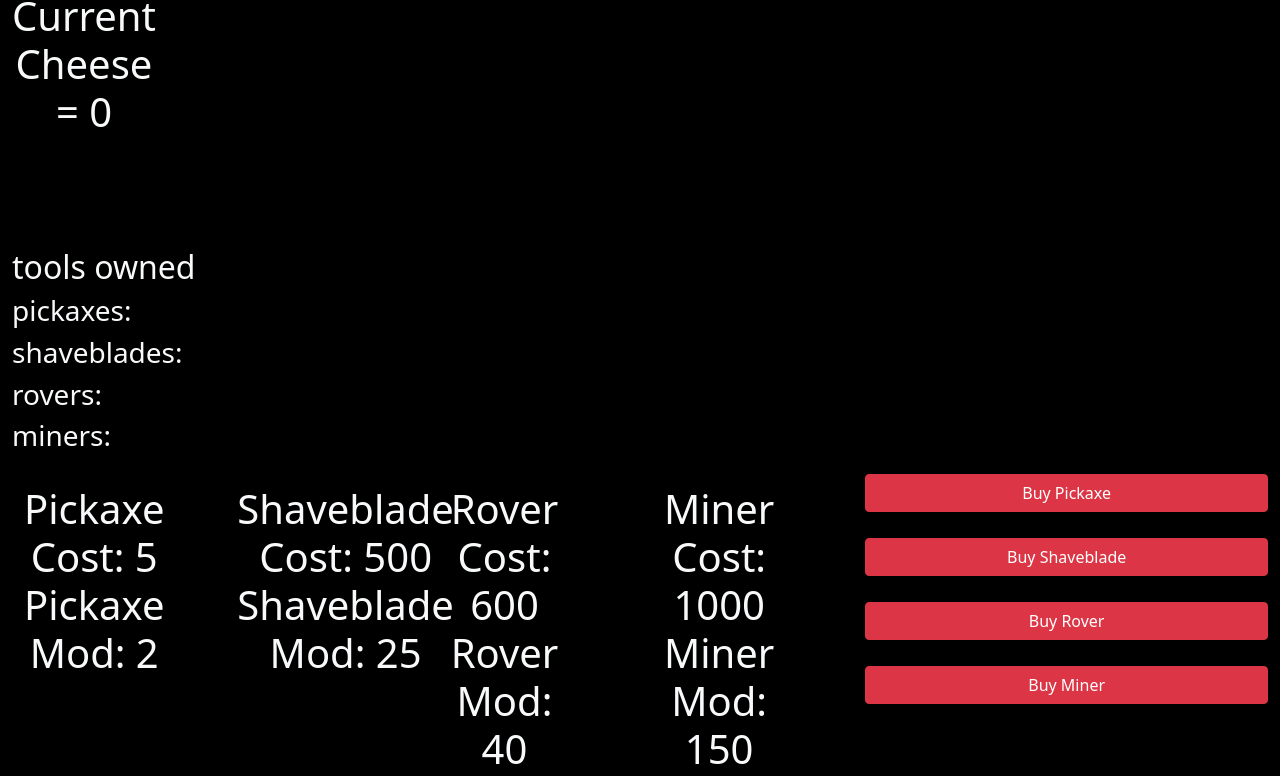
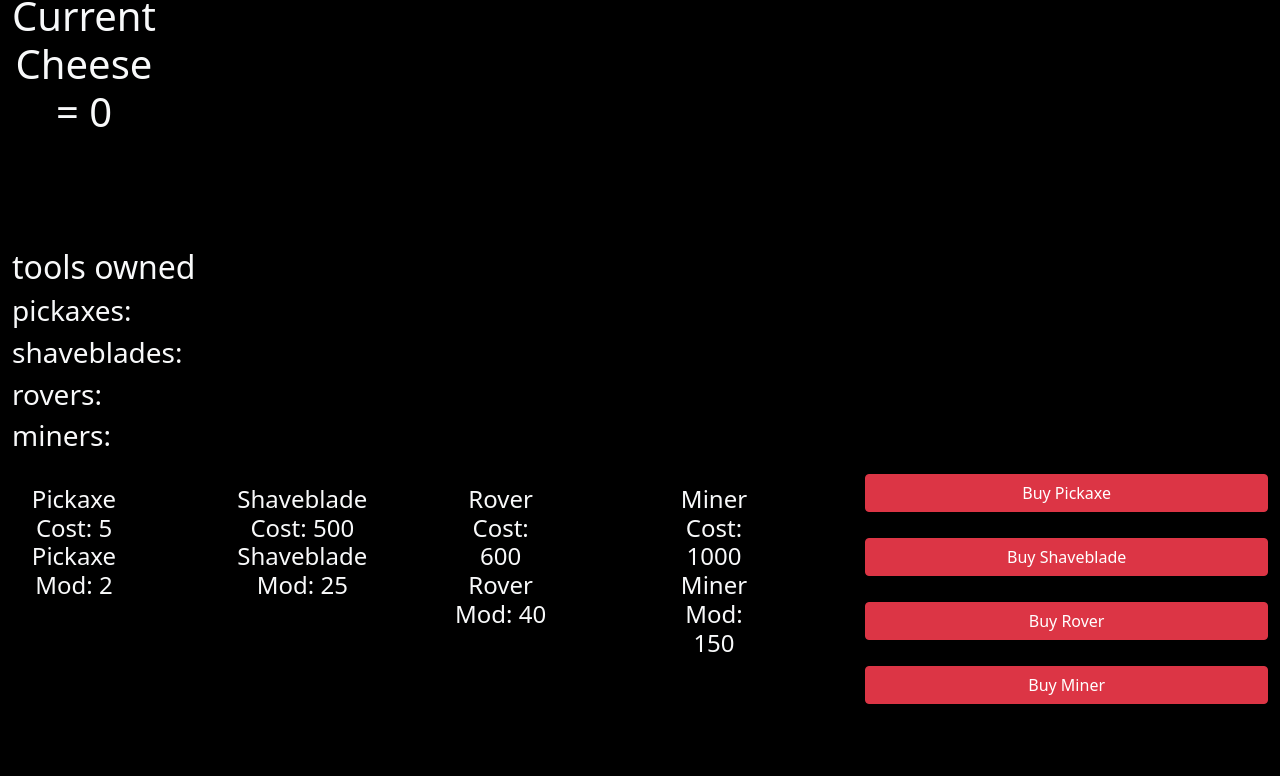
Before and after one commit to DonlynFGI/moonMiner, a plain HTML site: page index.html in a window 1280 px wide. Shown: the part 208-984 px from the top of the page. After the commit the page ends 925 px from the top, so only its background shows below. Drawn offline with nearby package versions, Linux system fonts and the light colour scheme.

Commit message:
text better-suited for size

```diff
--- a/index.html
+++ b/index.html
@@ -37,16 +37,16 @@
     </div>
     <div class="row">
       <div class="col-2 p-4">
-        <h1 class="fdex text-light d-flex fixedtxt">Pickaxe Cost: 5 Pickaxe Mod: 2</h1>
+        <h4 class="fdex text-light d-flex fixedtxt">Pickaxe Cost: 5 Pickaxe Mod: 2</h4>
       </div>
       <div class="col-2 p-4">
-        <h1 class="fdex text-light d-flex fixedtxt">Shaveblade Cost: 500 Shaveblade Mod: 25</h1>
+        <h4 class="fdex text-light d-flex fixedtxt">Shaveblade Cost: 500 Shaveblade Mod: 25</h4>
       </div>
       <div class="col-2 p-4">
-        <h1 class="fdex text-light d-flex fixedtxt">Rover Cost: 600 Rover Mod: 40</h1>
+        <h4 class="fdex text-light d-flex fixedtxt">Rover Cost: 600 Rover Mod: 40</h4>
       </div>
       <div class="col-2 p-4">
-        <h1 class="fdex text-light d-flex fixedtxt">Miner Cost: 1000 Miner Mod: 150</h1>
+        <h4 class="fdex text-light d-flex fixedtxt">Miner Cost: 1000 Miner Mod: 150</h4>
       </div>
       <div class="col-4 d-flex bstyles"><button class="btn btn-danger" onclick="buypickaxe(cheese)">Buy Pickaxe</button>
 
```
